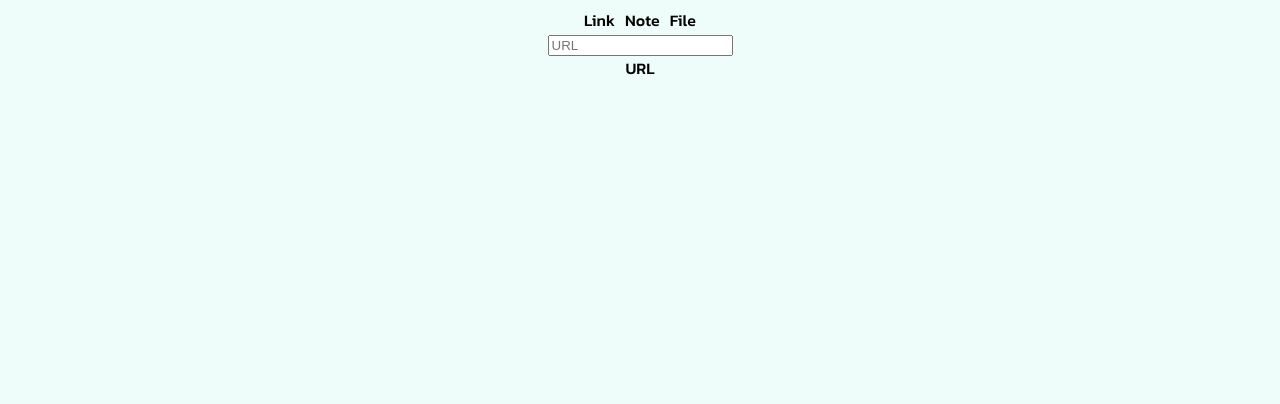
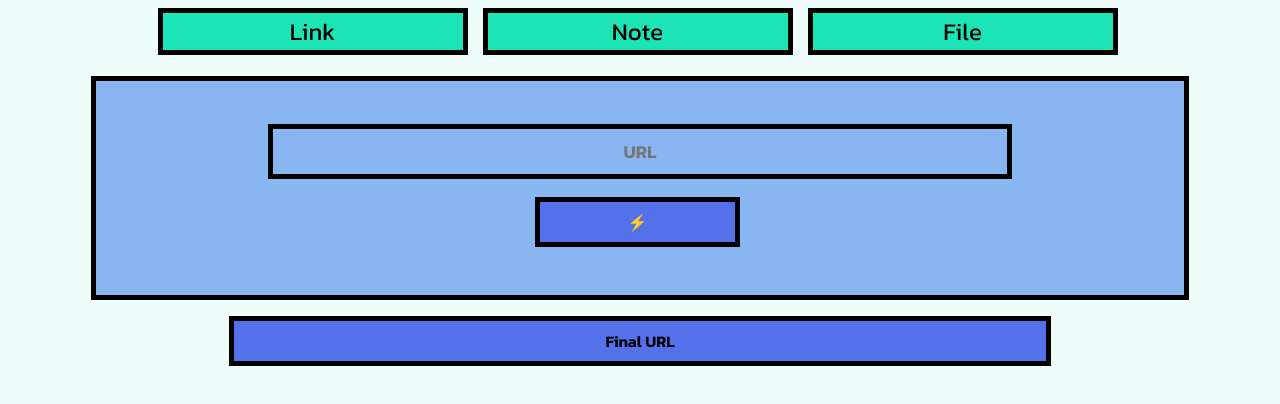
Before and after one commit to Mikk0git/repono_link-shortener-and-file-storage, an Astro site: page / in a window 1280 px wide. Built offline with nearby package versions, Linux system fonts and the light colour scheme; Astro itself is replaced by a stand-in of ours.

Commit message:
Main container styling

```diff
--- a/src/components/mainContainer/FormFile.tsx
+++ b/src/components/mainContainer/FormFile.tsx
@@ -4,6 +4,7 @@ const FormFIle = () => {
   return (
     <div className={styles.mainForm} id={styles.formFile}>
       <input type="file" name="" id="" />
+      <button id={styles.submitButton}>⚡</button>
     </div>
   );
 };
--- a/src/components/mainContainer/FormLink.tsx
+++ b/src/components/mainContainer/FormLink.tsx
@@ -4,6 +4,7 @@ const FormLink = () => {
   return (
     <div className={styles.mainForm} id={styles.formLink}>
       <input type="text" name="" placeholder="URL" />
+      <button id={styles.submitButton}>⚡</button>
     </div>
   );
 };
--- a/src/components/mainContainer/FormNote.tsx
+++ b/src/components/mainContainer/FormNote.tsx
@@ -5,6 +5,8 @@ const FormNote = () => {
     <div className={styles.mainForm} id={styles.formNote}>
       <input type="text" name="" placeholder="Title" />
       <input type="text" name="" id="" placeholder="Note" />
+
+      <button id={styles.submitButton}>⚡</button>
     </div>
   );
 };
--- a/src/components/mainContainer/MainContainer.module.css
+++ b/src/components/mainContainer/MainContainer.module.css
@@ -3,11 +3,103 @@
   flex-direction: column;
   align-items: center;
   justify-content: center;
+  width: 90%;
+  gap: 1em;
 }
 
 #formTypes {
   display: flex;
   align-items: center;
   justify-content: center;
+  flex-direction: column;
+  width: 100%;
   gap: 10px;
 }
+
+.formType {
+  background-color: var(--primary);
+  font-size: 1.5em;
+  font-weight: 400;
+  width: 100%;
+  text-align: center;
+  max-width: 310px;
+  border: 5px black solid;
+}
+
+.mainForm {
+  background-color: var(--secondary);
+  width: 90%;
+  max-width: 1100px;
+  height: 150px;
+  border: solid 5px black;
+  padding: 2em;
+
+  display: flex;
+  align-items: center;
+  justify-content: space-evenly;
+  flex-direction: column;
+  gap: 0.5em;
+}
+
+input {
+  outline: none;
+  border: 5px solid black;
+  background-color: transparent;
+  width: 90%;
+  padding: 0.5em;
+  font: inherit;
+
+  font-size: large;
+}
+::placeholder {
+  text-align: center;
+  font: inherit;
+  font-weight: 600;
+}
+
+button {
+  color: inherit;
+  font: inherit;
+  cursor: pointer;
+  /* outline: inherit; */
+  border: 5px black solid;
+  margin-bottom: 5px;
+  margin-right: 5px;
+}
+button:hover {
+  box-shadow: 5px 5px;
+  transition: box-shadow 0.1s;
+}
+button:active {
+  margin: 5px 0 0 5px;
+  /* transition: margin 0.1s; */
+}
+
+#submitButton {
+  background: var(--accent);
+
+  width: 20%;
+  padding: 0.5em;
+}
+
+#finalUrl {
+  border: 5px black solid;
+  width: 90%;
+  padding: 0.5em;
+  background-color: var(--accent);
+  max-width: 1000px;
+  text-align: center;
+  font-weight: 600;
+}
+
+@media (min-width: 575px) {
+  #formTypes {
+    flex-direction: row;
+  }
+  input {
+    width: 70%;
+  }
+  #finalUrl {
+    width: 70%;
+  }
+}
--- a/src/components/mainContainer/MainContainer.tsx
+++ b/src/components/mainContainer/MainContainer.tsx
@@ -10,24 +10,24 @@ const MainContainer = () => {
   return (
     <div id={styles.mainContainer}>
       <div id={styles.formTypes}>
-        <div
+        <button
           className={styles.formType}
           onClick={() => setDisplayedForm("URL")}
         >
           Link
-        </div>
-        <div
+        </button>
+        <button
           className={styles.formType}
           onClick={() => setDisplayedForm("NOTE")}
         >
           Note
-        </div>
-        <div
+        </button>
+        <button
           className={styles.formType}
           onClick={() => setDisplayedForm("FILE")}
         >
           File
-        </div>
+        </button>
       </div>
 
       {displayedForm === "URL" ? (
@@ -38,7 +38,7 @@ const MainContainer = () => {
         <FormFile />
       ) : null}
 
-      <div id={styles.finalUrl}>URL</div>
+      <div id={styles.finalUrl}>Final URL</div>
     </div>
   );
 };
--- a/src/global.css
+++ b/src/global.css
@@ -1,5 +1,4 @@
-@import url("https://fonts.googleapis.com/css2?family=Kanit:wght@500;600&display=swap");
-
+@import url("https://fonts.googleapis.com/css2?family=Kanit:wght@400;500;600&display=swap");
 @media (prefers-color-scheme: light) {
   :root {
     --text: #031612;
@@ -26,4 +25,8 @@ body {
 }
 
 main {
+  display: flex;
+  align-items: center;
+  justify-content: center;
+  flex-direction: column;
 }
```
